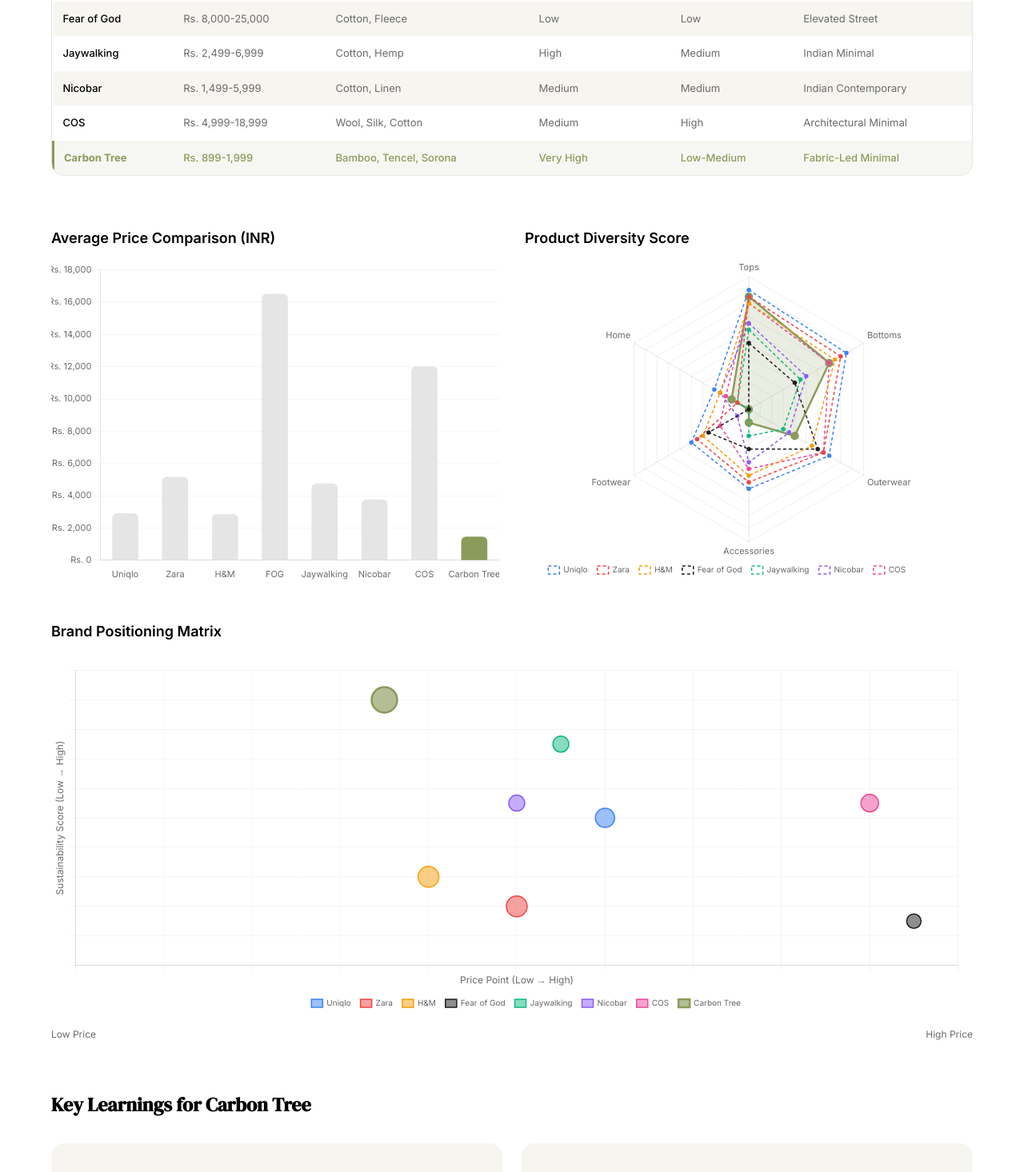
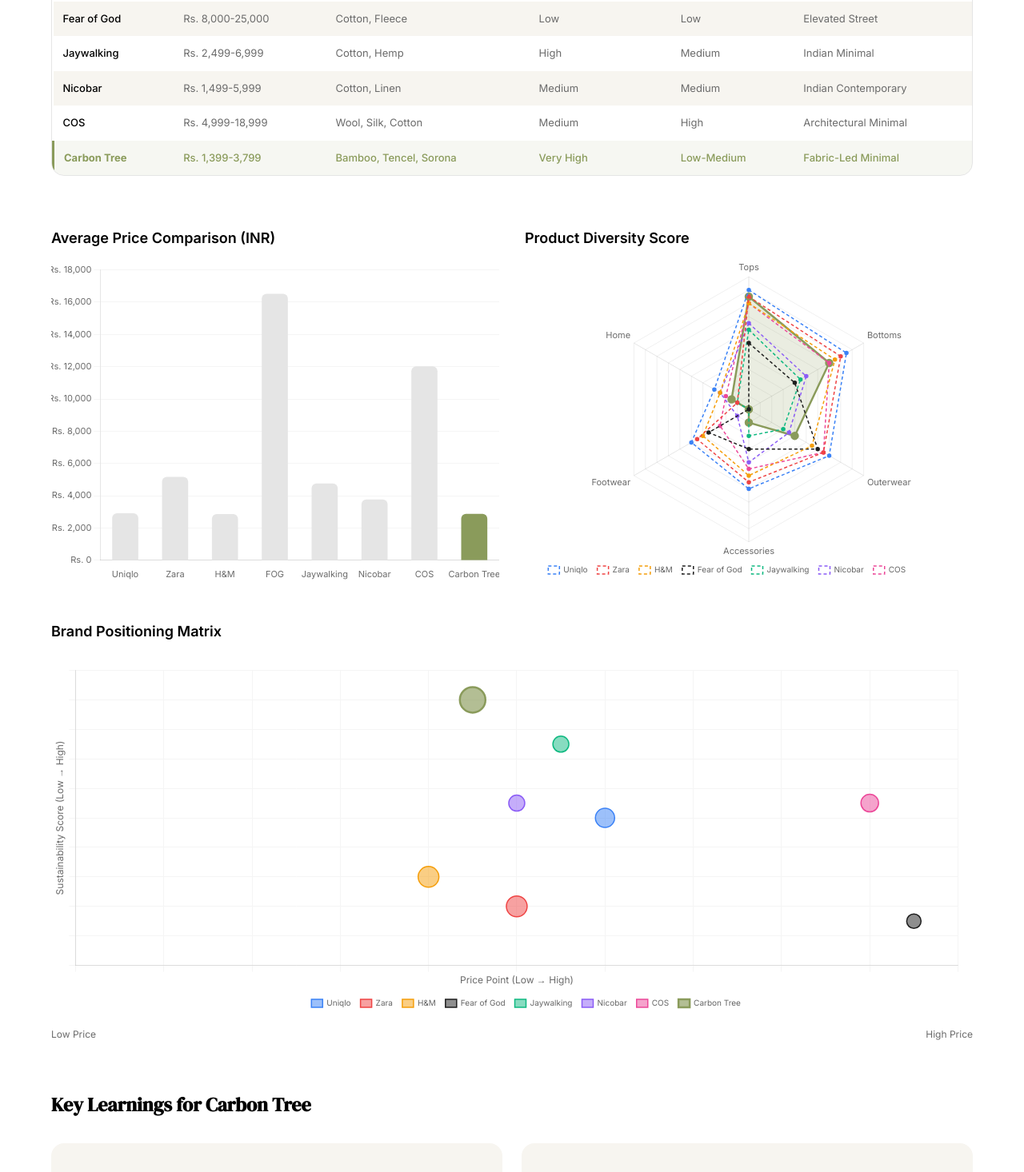
Before and after one commit to shantanuguin/carbontree, a React (Vite) app: page / in a window 1280 px wide. Shown: the part 7766-9232 px from the top of the page at 80% size. Built offline with nearby package versions, Linux system fonts and the light colour scheme.

Commit message:
Fix Carbon Tree pricing in competitive analysis table, bar chart, and bubble chart

```diff
--- a/src/sections/CompetitiveAnalysis.tsx
+++ b/src/sections/CompetitiveAnalysis.tsx
@@ -45,7 +45,7 @@
   datasets: [
     {
       label: 'Avg Price (INR)',
-      data: [2899, 5149, 2849, 16500, 4749, 3749, 11999, 1449],
+      data: [2899, 5149, 2849, 16500, 4749, 3749, 11999, 2859],
       backgroundColor: ['#e5e5e5', '#e5e5e5', '#e5e5e5', '#e5e5e5', '#e5e5e5', '#e5e5e5', '#e5e5e5', '#8a9b5b'],
       borderRadius: 6,
       barThickness: 32,
@@ -154,7 +154,7 @@
   { label: 'Jaywalking',   data: [{ x: 55, y: 75, r: 10 }] },
   { label: 'Nicobar',      data: [{ x: 50, y: 55, r: 10 }] },
   { label: 'COS',          data: [{ x: 90, y: 55, r: 11 }] },
-  { label: 'Carbon Tree',  data: [{ x: 35, y: 90, r: 16 }] },
+  { label: 'Carbon Tree',  data: [{ x: 45, y: 90, r: 16 }] },
 ];
 
 const bubbleData = {
@@ -253,7 +253,7 @@
                   {/* Carbon Tree row */}
                   <tr className="bg-[rgba(138,155,91,0.08)] border-l-[3px] border-[#8a9b5b]">
                     <td className="px-3 py-3 font-bold text-[#8a9b5b]">Carbon Tree</td>
-                    <td className="px-3 py-3 font-medium text-[#8a9b5b]">Rs. 899-1,999</td>
+                    <td className="px-3 py-3 font-medium text-[#8a9b5b]">Rs. 1,399-3,799</td>
                     <td className="px-3 py-3 font-medium text-[#8a9b5b]">Bamboo, Tencel, Sorona</td>
                     <td className="px-3 py-3 font-medium text-[#8a9b5b]">Very High</td>
                     <td className="px-3 py-3 font-medium text-[#8a9b5b]">Low-Medium</td>
```
